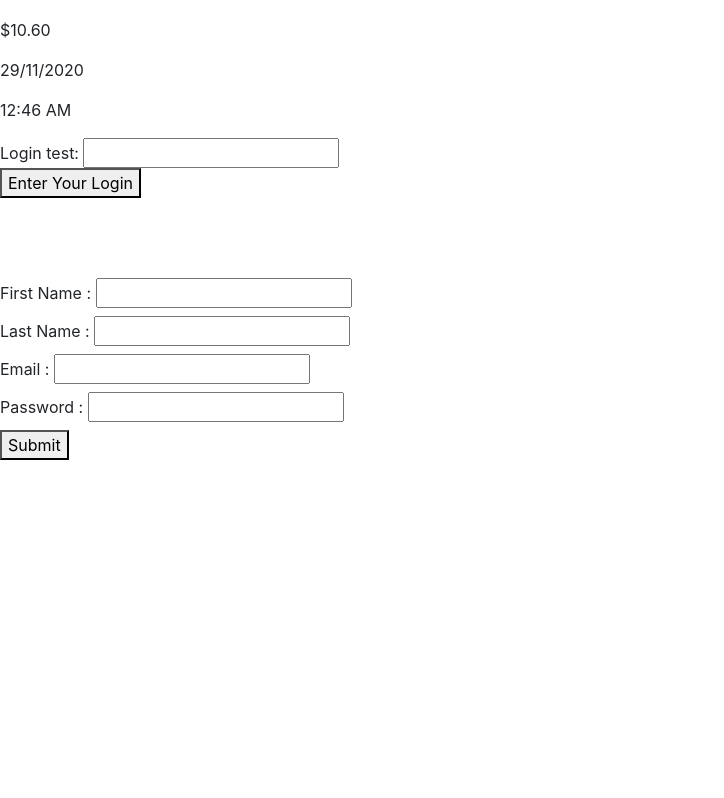
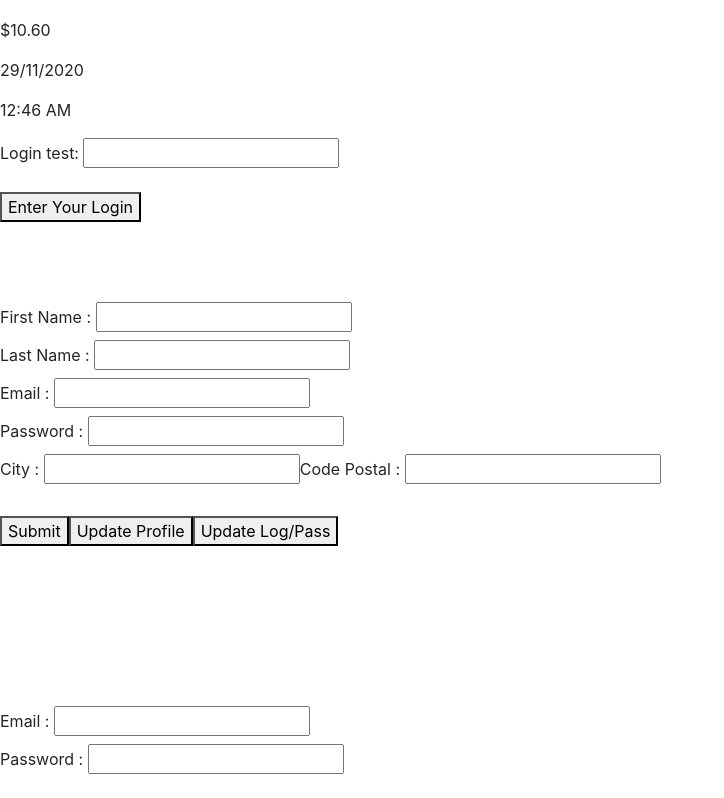
Before and after one commit to ellammehdi/angular-ellammehdi, an Angular app: page / in a window 1280 px wide. Shown: the part 262-1060 px from the top of the page, without its empty margins (0-724 px from the left). Before the commit the page ends 800 px from the top, so only its background shows below. Built offline with nearby package versions, Linux system fonts and the light colour scheme.

Commit message:
2 files modified

```diff
--- a/src/app/features/my-first-component/my-first-component.component.html
+++ b/src/app/features/my-first-component/my-first-component.component.html
@@ -45,7 +45,7 @@
 
 <label>
 Login test: <input type="text" [formControl]="LoginControl">
-
+<br>
 {{LoginControl.value}}
 <br>
 <button (click)="updateLogin()">Enter Your Login</button>
@@ -56,6 +56,7 @@ Login test: <input type="text" [formControl]="LoginControl">
 <form [formGroup]= "ProfileControl" (ngSubmit)="onSubmit()">
 <label>
 First Name : <input type="text" formControlName="firstName">
+
 </label>
 <br>
 <label>
@@ -69,6 +70,29 @@ Email : <input type="text" formControlName="email">
 <label>
 Password : <input type="text" formControlName="password">
 </label>
+<div formGroupName="Address">
+<label>
+City : <input type="text" formControlName="city">
+</label>
+<label>
+Code Postal : <input type="text" formControlName="CodePostal">
+</label>
+</div>
 <br>
 <button>Submit</button>
+<button (click)="UpdateProfile()">Update Profile</button>
+<button (click)="UpdateLogPass()">Update Log/Pass</button>
+<br>
   </form>
+
+  <br><br><br>
+  <br><br><br>
+  <form [formGroup]= "LogForm">
+<label>
+    Email : <input type="text" formControlName="UserName">
+</label>
+<br>
+<label>
+Password : <input type="text" formControlName="Pass">
+</label>
+  </form>
--- a/src/app/features/my-first-component/my-first-component.component.ts
+++ b/src/app/features/my-first-component/my-first-component.component.ts
@@ -1,13 +1,21 @@
 import { Component, OnInit, ViewChild, ElementRef } from "@angular/core";
 import { Informations, PonyModel } from "./informations";
-import { FormGroup, FormControl } from "@angular/forms";
+import { FormGroup, FormControl, FormBuilder } from "@angular/forms";
 @Component({
   selector: "app-my-first-component",
   templateUrl: "./my-first-component.component.html",
   styleUrls: ["./my-first-component.component.css"]
 })
+
+
 export class MyFirstComponentComponent implements OnInit {
-  constructor() {}
+  LogForm:FormGroup;
+  constructor(fb:FormBuilder) {
+    this.LogForm=fb.group({
+    UserName: '',
+    Pass:'',
+    })
+                              }
 
 
     updateLogin(){
@@ -16,6 +24,28 @@ export class MyFirstComponentComponent implements OnInit {
     onSubmit(){
       console.log(this.ProfileControl.value);
               }
+      UpdateProfile(){
+       this.ProfileControl.setValue(
+           {
+             firstName:"Your FirstName",
+             lastName:"Your LastName",
+             email:"Your Email",
+             password:"Your Password",
+             Address: {
+            city:"Your City",
+            CodePostal:"Code Postal"}
+           }
+          )
+          }
+ UpdateLogPass(){
+       this.ProfileControl.patchValue(
+           {
+            email:"email@example.com",
+             password:"*********",
+           }
+          )
+          }
+
 
 
   LoginControl= new FormControl();
@@ -25,6 +55,10 @@ export class MyFirstComponentComponent implements OnInit {
    lastName: new FormControl(),
    email: new FormControl(),
    password: new FormControl(),
+    Address: new FormGroup({
+     city: new FormControl(),
+     CodePostal: new FormControl()
+    })
 
   });
   poniesDict = new Map<number, PonyModel>();
```
